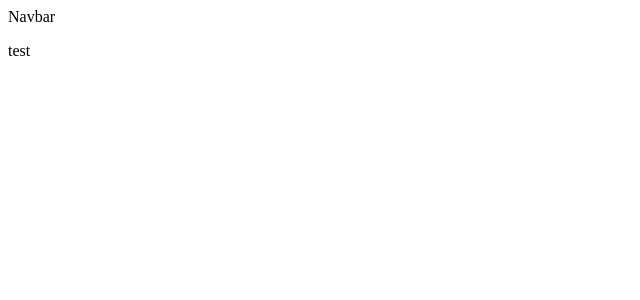
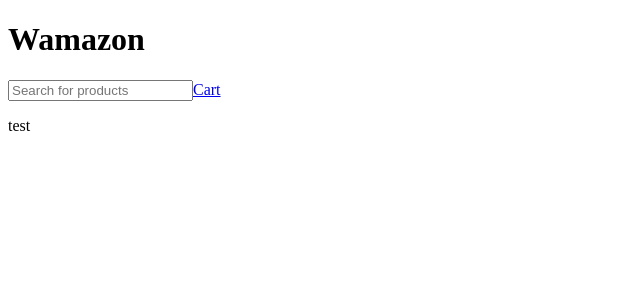
Before and after one commit to luismolinuevo/shoppingcart, a React (Vite) app in the folder react/: page / in a window 1280 px wide. Shown: the top 300 px of the page, without its empty margins (0-640 px from the left). Built offline with nearby package versions, Linux system fonts and the light colour scheme.

Commit message:
create basic layout of the nav bar

```diff
--- a/react/src/componets/Navbar.jsx
+++ b/react/src/componets/Navbar.jsx
@@ -1,7 +1,14 @@
 import React from 'react'
+import { Link } from 'react-router-dom'
 
 export default function Navbar() {
   return (
-    <div>Navbar</div>
+    <div>
+        <h1 className='logo'>Wamazon</h1>
+        <div>
+            <input type='search' placeholder='Search for products'/>
+            <Link to="/shoppingcart">Cart</Link>
+        </div>
+    </div>
   )
 }
```
